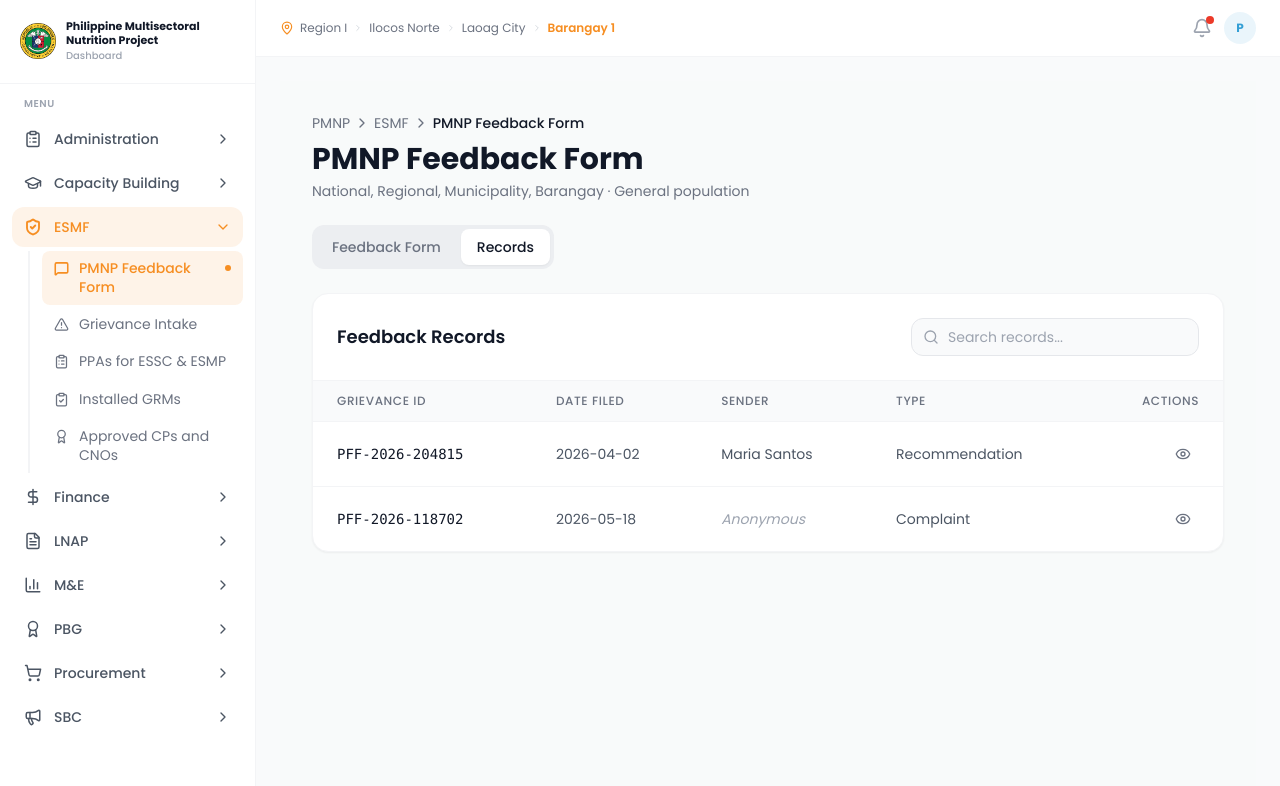
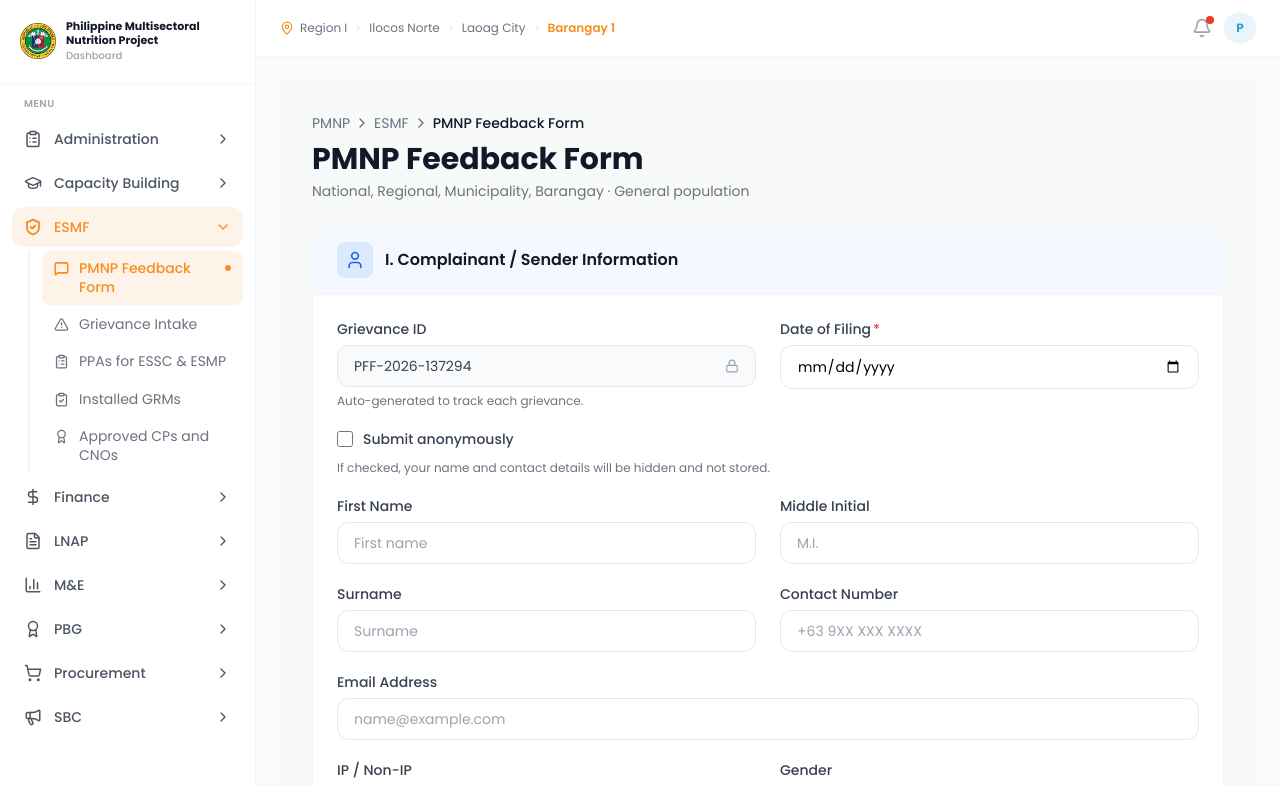
Before and after one commit to bhardwajsahilr/PMNP, a React (Vite) app: page /dashboard/esmf/feedback in a window 1280 px wide. Shown: the top 786 px of the page. Built offline with nearby package versions, Linux system fonts and the light colour scheme.

Commit message:
[Magic Patterns] Updated from 'Confirm Recommendation Implementation'

```diff
--- a/src/pages/FeedbackFormPage.tsx
+++ b/src/pages/FeedbackFormPage.tsx
@@ -229,7 +229,7 @@
 /* ---------------- Page ---------------- */
 export function FeedbackFormPage() {
   const { selectedBarangay } = useAppContext();
-  const [activeTab, setActiveTab] = useState<Tab>('list');
+  const [activeTab] = useState<Tab>('form');
   const [records, setRecords] = useState<PffRecord[]>([]);
   const [grievanceId, setGrievanceId] = useState<string>(() => genGrievanceId());
   const [form, setForm] = useState(EMPTY_FORM);
@@ -508,40 +508,7 @@
           }
         </AnimatePresence>
 
-        {/* Tabs */}
-        <div className="flex gap-1 bg-gray-200/60 p-1 rounded-xl w-fit">
-          {[
-          {
-            key: 'form' as Tab,
-            label: 'Feedback Form'
-          },
-          {
-            key: 'list' as Tab,
-            label: 'Records'
-          }].
-          map((t) =>
-          <button
-            key={t.key}
-            onClick={() => setActiveTab(t.key)}
-            className={`relative px-4 py-2 text-sm font-medium rounded-lg transition-colors ${activeTab === t.key ? 'text-gray-900' : 'text-gray-500 hover:text-gray-700'}`}>
-
-              {activeTab === t.key &&
-            <motion.div
-              layoutId="pff-tab"
-              className="absolute inset-0 bg-white shadow-sm rounded-lg"
-              transition={{
-                type: 'spring',
-                stiffness: 400,
-                damping: 30
-              }} />
-
-            }
-              <span className="relative">{t.label}</span>
-            </button>
-          )}
-        </div>
-
-        {/* Form tab */}
+        {/* Form (single view — public intake form only) */}
         {activeTab === 'form' &&
         <div className="space-y-6">
             {/* Section I */}
```
